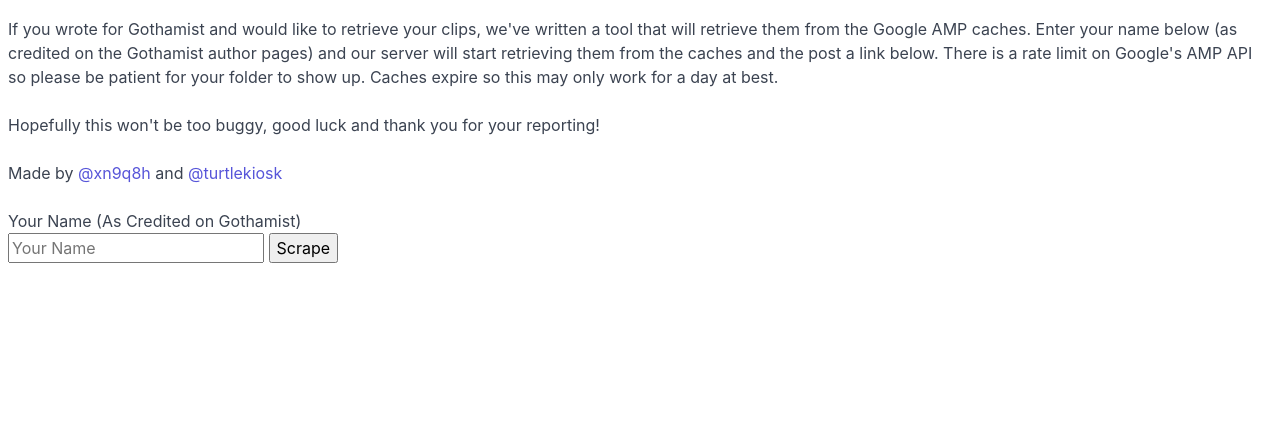
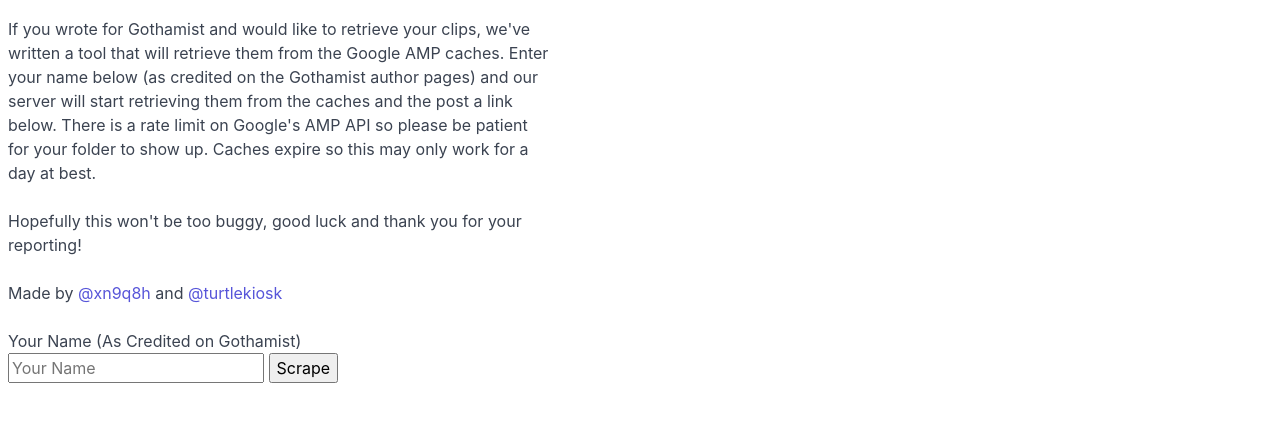
Before and after one commit to fozzle/e-clips, a website: page index.html in a window 1280 px wide. Shown: the part 59-480 px from the top of the page. Drawn offline with nearby package versions, Linux system fonts and the light colour scheme.

Commit message:
add measure style

```diff
--- a/index.html
+++ b/index.html
@@ -9,6 +9,11 @@
   crossorigin="anonymous"></script>
   <script type="text/javascript" src="https://rawgit.com/rufuspollock/s3-bucket-listing/gh-pages/list.js"></script>
   <link rel="stylesheet" href="https://unpkg.com/spectre.css/dist/spectre.min.css">
+  <style>
+    p {
+        max-width:34em;
+    }
+  </style>
   </head>
   <body>
     <div class="m-2">
```
